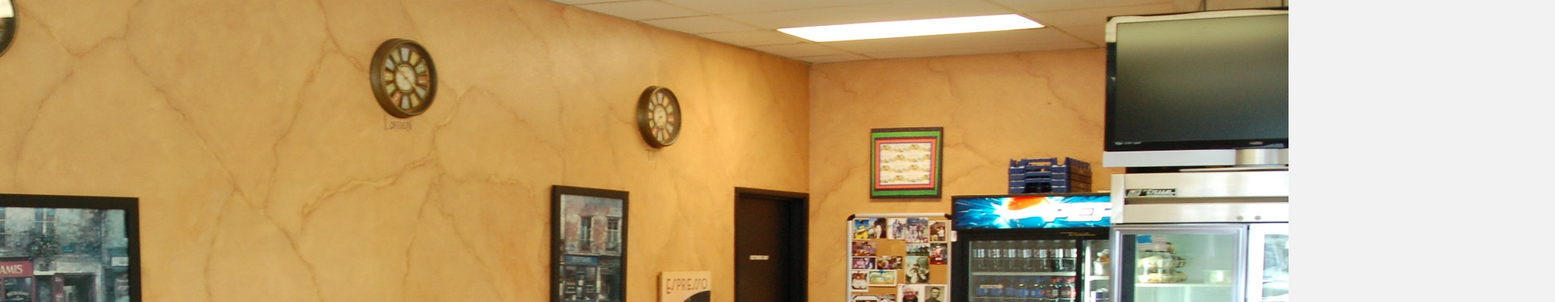
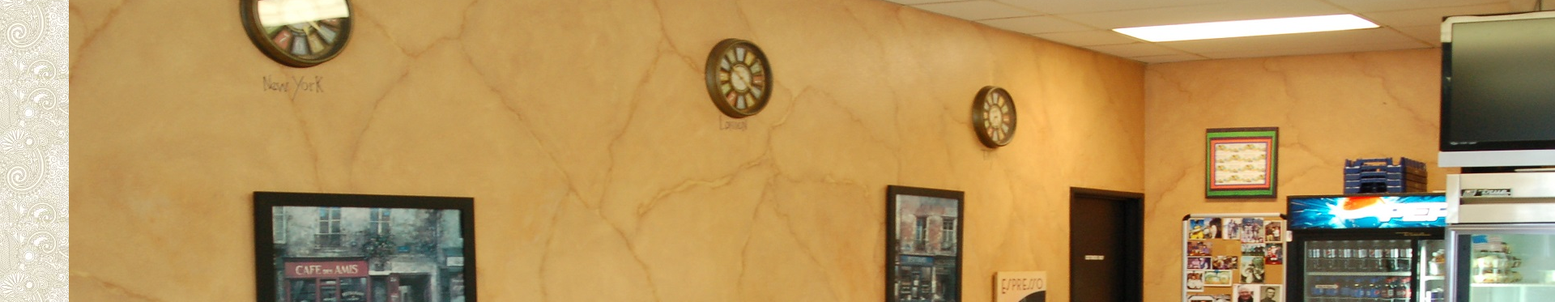
Before and after one commit to Carson133/Carson133.github.io, a plain HTML site: page mainpages/bp.html in a window 1280 px wide. Shown: the part 79-452 px from the top of the page at 81% size, 1920 px wide, since content can reach past the window. Drawn offline with nearby package versions, Linux system fonts and the light colour scheme.

Commit message:
Update bp.css

```diff
--- a/css/bp.css
+++ b/css/bp.css
@@ -22,9 +22,9 @@ body{
     color: white;
 }
 .image_box{
-    width: 100%;
-    margin: 0 -37.29%;
-    object-fit:cover;
+    background:url('/pics/bp_shop3.JPG') no-repeat center center fixed;
+    -webkit-background-size: cover;
+    -moz-background-size: cover;
 }
 .text_box{
     position: absolute;
```
